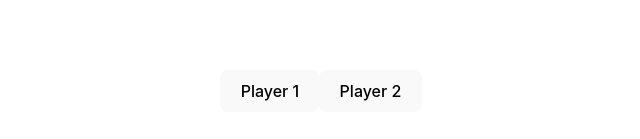
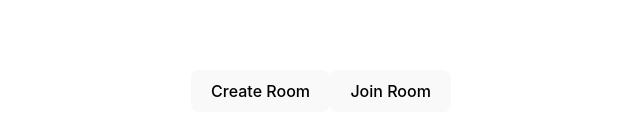
Before and after one commit to nonotnoah/card-game, a React (Vite) app in the folder client/: page / in a window 1280 px wide. Shown: the part 309-448 px from the top of the page, without its empty margins (319-959 px from the left). Built offline with nearby package versions, Linux system fonts and the light colour scheme.

Commit message:
create basic lobby frontend

```diff
--- a/client/src/components/App.tsx
+++ b/client/src/components/App.tsx
@@ -2,6 +2,7 @@ import { useEffect, useState, useRef, MutableRefObject } from 'react'
 import '../styles/App.css'
 import { io, Socket } from 'socket.io-client'
 import ClientGame from './ClientGame'
+import Lobbies from './Lobbies'
 
 const URL: string = 'http://localhost:5000'
 
@@ -12,9 +13,9 @@ function App() {
     const sessionID = sessionStorage.getItem('sessionID')
     if (sessionID) {
         if (!loggedIn) {
-            const room = sessionStorage.getItem('room')
+            const gameID = sessionStorage.getItem('gameID')
             console.log('reconnecting')
-            socket.current.auth = { sessionID, room }
+            socket.current.auth = { sessionID, gameID }
             socket.current.connect()
             setLoggedIn(true)
         }
@@ -25,38 +26,12 @@ function App() {
         setLoggedIn(false)
     }
 
-    const handleClick = (player: number = (1 | 2)) => {
-        let username = 'meat'
-        if (player == 1) {
-            username = 'one'
-            console.log(username)
-        }
-        if (player == 2) {
-            username = 'two'
-        }
-        socket.current.auth = { username }
-        socket.current.connect()
-        if (!loggedIn) {
-            setLoggedIn(true)
-        }
-        console.log('logging in first time')
-    }
-
     return (
         <div className="wrapper">
             {loggedIn ? (
-                <ClientGame socket={socket.current} />
+                <ClientGame socket={socket.current}></ClientGame>
             ) : (
-                <>
-                    <button
-                        onClick={() => handleClick(1)}
-                        className="player1">Player 1
-                    </button>
-                    <button
-                        onClick={() => handleClick(2)}
-                        className="player2">Player 2
-                    </button>
-                </>
+                <Lobbies />
             )}
         </div>
     )
--- a/client/src/components/ClientGame.tsx
+++ b/client/src/components/ClientGame.tsx
@@ -47,8 +47,8 @@ function ClientGame({ socket }: SocketProps) {
         })
 
         // save room
-        socket.on('room', (roomID) => {
-            sessionStorage.setItem('room', roomID)
+        socket.on('gameID', (gameID) => {
+            sessionStorage.setItem('gameID', gameID)
         })
 
         // draw card
--- /dev/null
+++ b/client/src/components/HostLobby.tsx
@@ -0,0 +1,31 @@
+import { useEffect, useState, useRef, MutableRefObject } from 'react'
+import '../styles/App.css'
+import { io, Socket } from 'socket.io-client'
+import ClientGame from './ClientGame'
+import { LobbyProps } from '../interfaces/LobbyProps'
+
+const URL: string = 'http://localhost:5000'
+
+function HostLobby({ gameID }: LobbyProps) {
+    const socket = useRef(io(URL, { autoConnect: false }))
+
+    const handleClick = (player: number = (1 | 2)) => {
+        let username = 'meat'
+        if (player == 1) {
+            username = 'one'
+        }
+        if (player == 2) {
+            username = 'two'
+        }
+        socket.current.auth = { username, gameID }
+        socket.current.connect()
+    }
+
+    return (
+        <div className="wrapper">
+            <ClientGame socket={socket.current} />
+        </div>
+    )
+}
+
+export default HostLobby
--- /dev/null
+++ b/client/src/components/JoinLobby.tsx
@@ -0,0 +1,7 @@
+import { LobbyProps } from "../interfaces/LobbyProps";
+
+export default function JoinLobby({ gameID }: LobbyProps) {
+    return (
+        <h3>JoinLobby.tsx</h3>
+    )
+}
--- /dev/null
+++ b/client/src/components/Lobbies.tsx
@@ -0,0 +1,42 @@
+import { useState, useRef } from "react"
+import createRoomID from "../utils/createRoomID"
+import HostLobby from "./HostLobby"
+import JoinLobby from "./JoinLobby"
+
+export default function Lobbies() {
+    const [host, setHost] = useState(false)
+    const [join, setJoin] = useState(false)
+    const gameID = useRef('')
+
+    const createRoom = () => {
+        gameID.current = createRoomID()
+        setHost(true)
+    }
+
+    const joinRoom = (id: string) => {
+        gameID.current = id
+        setHost(false)
+        setJoin(true)
+    }
+
+    return (
+        <div className="wrapper">
+            {host ? (
+                <HostLobby gameID={gameID.current}></HostLobby>
+            ) : join ? (
+                <JoinLobby gameID={gameID.current}></JoinLobby>
+            ) : (
+                <div className="wrapper">
+                    <button
+                        onClick={() => createRoom()}
+                        className="host">Create Room
+                    </button>
+                    <button // TODO: this will be an input
+                        onClick={() => joinRoom('12345')}
+                        className="join">Join Room
+                    </button>
+                </div>
+            )}
+        </div>
+    )
+}
--- /dev/null
+++ b/client/src/interfaces/LobbyProps.ts
@@ -0,0 +1,3 @@
+export interface LobbyProps {
+    gameID: string
+}
--- /dev/null
+++ b/client/src/utils/createRoomID.ts
@@ -0,0 +1,10 @@
+export default function createRoomID() {
+    const length = 5
+    const characters = 'ABCDEFGHIJKLMNOPQRSTUVWXYZabcdefghijklmnopqrstuvwxyz0123456789'
+    const charactersLength = characters.length
+    let result = ''
+    for (let i = 0; i < length; i++) {
+        result += characters.charAt(Math.floor(Math.random() * charactersLength))
+    }
+    return result
+}
```
Also changed, not shown: client/src/components/Lobby.tsx (deleted, +0 -9 lines), 1 other file (tests, documents, lock files or other folders).
